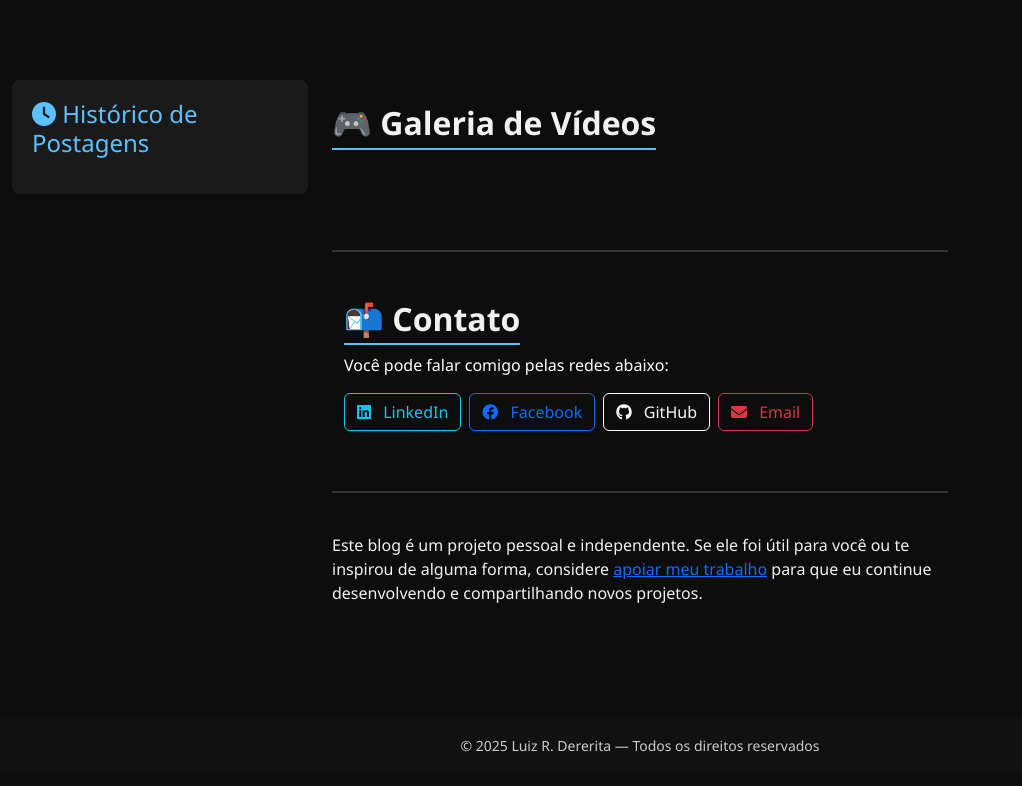
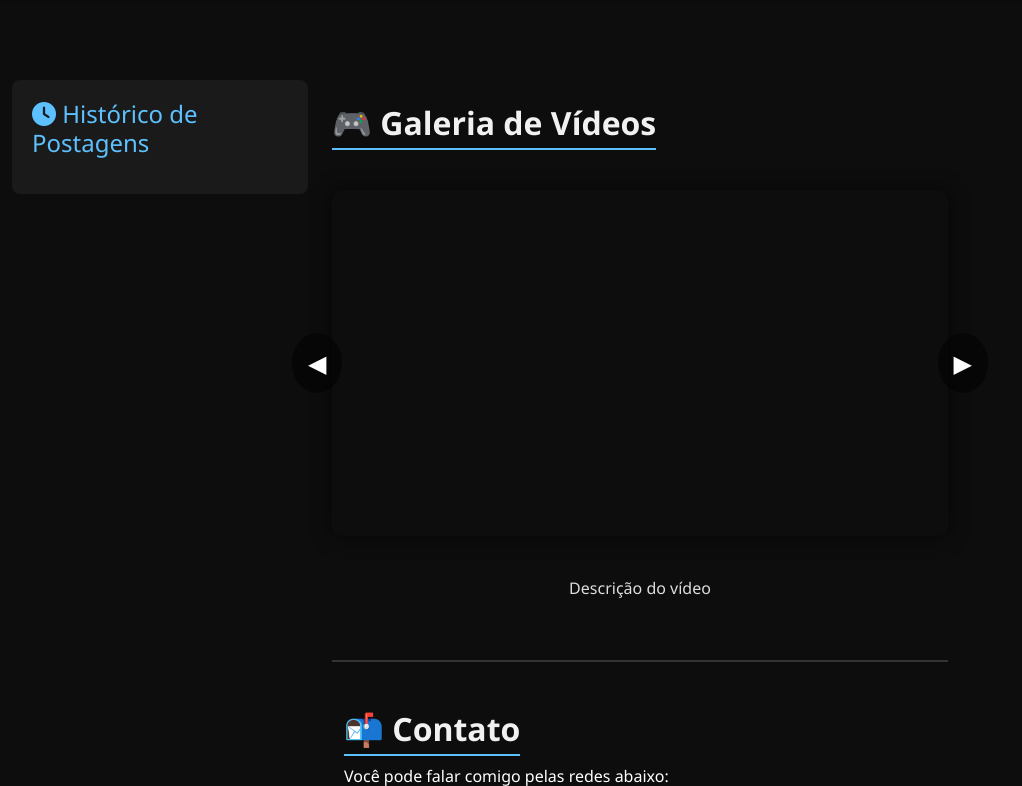
Before and after one commit to LuizRaizen/portfolio-luizdererita-dev, a Flask app: template templates/blogs/videos.html in a window 1280 px wide. Shown: the part 350-1136 px from the top of the page, without its empty margins (0-1022 px from the left). Before the commit the page ends 1102 px from the top, so only its background shows below. Run offline with Flask 3, Linux system fonts and the light colour scheme; the template is opened without the code that fills it, so the values that code supplies are empty; some libraries are stand-ins or nearby versions.

Commit message:
Ajustes na modal do player de vídeo

```diff
--- a/templates/blogs/videos.html
+++ b/templates/blogs/videos.html
@@ -11,6 +11,7 @@
     gap: 1rem;
     margin-top: 1rem;
   }
+
   .gallery-item {
     background-color: #1a1a1a;
     border-radius: 8px;
@@ -18,6 +19,7 @@
     position: relative;
     box-shadow: 0 2px 8px rgba(0, 0, 0, 0.6);
   }
+
   .overlay-container {
     position: relative;
     width: 100%;
@@ -26,6 +28,7 @@
     border-radius: 8px;
     cursor: pointer;
   }
+
   .video-thumb,
   .overlay-container video {
     width: 100%;
@@ -34,14 +37,17 @@
     display: block;
     transition: transform 0.3s ease, filter 0.3s ease;
   }
+
   .overlay-container .video-thumb {
     filter: brightness(60%);
   }
+
   .overlay-container:hover .video-thumb,
   .overlay-container:hover video {
     transform: scale(1.03);
     filter: brightness(75%);
   }
+
   .play-overlay {
     position: absolute;
     top: 50%;
@@ -53,15 +59,18 @@
     opacity: 0.85;
     transition: opacity 0.3s ease;
   }
+
   .overlay-container:hover .play-overlay {
     opacity: 1;
   }
+
   .gallery-caption {
     padding: 0.5rem;
     font-size: 0.875rem;
     color: #ccc;
     text-align: center;
   }
+
   .modal-backdrop {
     position: fixed;
     top: 0; left: 0;
@@ -92,27 +101,65 @@
     }
   }
 
-    .modal-video-container {
+  .modal-video-wrapper {
+    position: relative;
+    display: flex;
+    align-items: center;
+    justify-content: center;
     max-width: 90vw;
-      max-height: 80vh;
     width: 100%;
-      height: auto;
-      display: flex;
-      justify-content: center;
-      align-items: center;
-      overflow: hidden;
-      border-radius: 10px;
-      box-shadow: 0 0 20px rgba(0,0,0,0.6);
+    margin-bottom: 1rem;
   }
 
-    #modalVideo,
-    #modalIframe {
+  .modal-video-aspect {
+    position: relative;
+    width: 100%;
+    padding-bottom: 56.25%; /* 16:9 ratio */
+    height: 0;
+    border-radius: 10px;
+    overflow: hidden;
+    box-shadow: 0 0 20px rgba(0,0,0,0.6);
+    z-index: 1;
+  }
+
+  .modal-video-aspect iframe,
+  .modal-video-aspect video {
+    position: absolute;
+    top: 0; left: 0;
     width: 100%;
     height: 100%;
-      border-radius: 10px;
-      max-height: 80vh;
-      object-fit: contain;
+    border: none;
     background: black;
+    display: block;
+  }
+
+  .modal-btn-left,
+  .modal-btn-right {
+    position: absolute;
+    top: 50%;
+    transform: translateY(-50%);
+    background: rgba(0, 0, 0, 0.5);
+    border: none;
+    padding: 12px 16px;
+    font-size: 1.5rem;
+    color: white;
+    cursor: pointer;
+    border-radius: 50%;
+    z-index: 2;
+    transition: background 0.3s ease;
+  }
+
+  .modal-btn-left:hover,
+  .modal-btn-right:hover {
+    background: rgba(94, 193, 255, 0.7);
+  }
+
+  .modal-btn-left {
+    left: -40px;
+  }
+
+  .modal-btn-right {
+    right: -40px;
   }
 
   .modal-descricao {
@@ -121,26 +168,6 @@
     text-align: center;
     font-size: 1rem;
     max-width: 90vw;
-    }
-
-    .modal-nav {
-      display: flex;
-      gap: 12px;
-      margin-top: 0.5rem;
-    }
-
-    .modal-nav button {
-      background: #333;
-      color: white;
-      padding: 10px 16px;
-      font-size: 1rem;
-      border: none;
-      border-radius: 4px;
-      cursor: pointer;
-    }
-
-    .modal-nav button:hover {
-      background: #5ec1ff;
   }
 
   .modal-close {
@@ -154,30 +181,9 @@
     cursor: pointer;
     z-index: 1100;
   }
-    .modal-video-wrapper {
-      width: 90vw;
-      max-width: 960px;
-    }
 
-    .modal-video-aspect {
-      position: relative;
-      width: 100%;
-      padding-bottom: 56.25%; /* 16:9 ratio */
-      height: 0;
-      border-radius: 10px;
-      overflow: hidden;
-      box-shadow: 0 0 20px rgba(0,0,0,0.6);
-    }
-
-    .modal-video-aspect iframe,
-    .modal-video-aspect video {
-      position: absolute;
-      top: 0; left: 0;
-      width: 100%;
-      height: 100%;
-      border: none;
-      background: black;
-      display: block;
+  .modal-close:hover {
+    color: #fff;
   }
 </style>
 {% endblock %}
@@ -240,10 +246,9 @@
 {% endif %}
 
 <!-- Modal -->
-<div class="modal-backdrop" id="modalGaleria" onclick="fecharModal(event)">
-  <button class="modal-close" onclick="fecharModal(event)">×</button>
+<div class="modal-video-wrapper">
+  <button class="modal-btn-left" onclick="navegar(-1)">◀</button>
 
-  <div class="modal-video-wrapper">
   <div class="modal-video-aspect">
     <video id="modalVideo" controls autoplay muted style="display: none;"></video>
     <iframe
@@ -254,16 +259,13 @@
       style="display: none;">
     </iframe>
   </div>
+
+  <button class="modal-btn-right" onclick="navegar(1)">▶</button>
 </div>
 
 <div id="modalDescricao" class="modal-descricao">Descrição do vídeo</div>
 
-  <div class="modal-nav">
-    <button onclick="navegar(-1)">◀</button>
-    <button onclick="navegar(1)">▶</button>
-  </div>
-</div>
-
+<!-- Scripts -->
 <script>
   const videos = {{ videos | tojson }};
   let videoAtual = 0;
```
Lines whose indentation alone changed are shown as unchanged.
